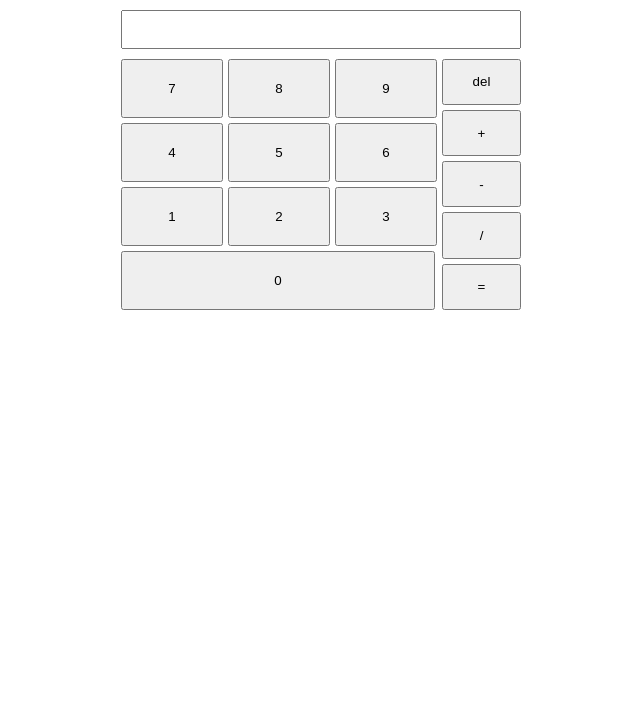
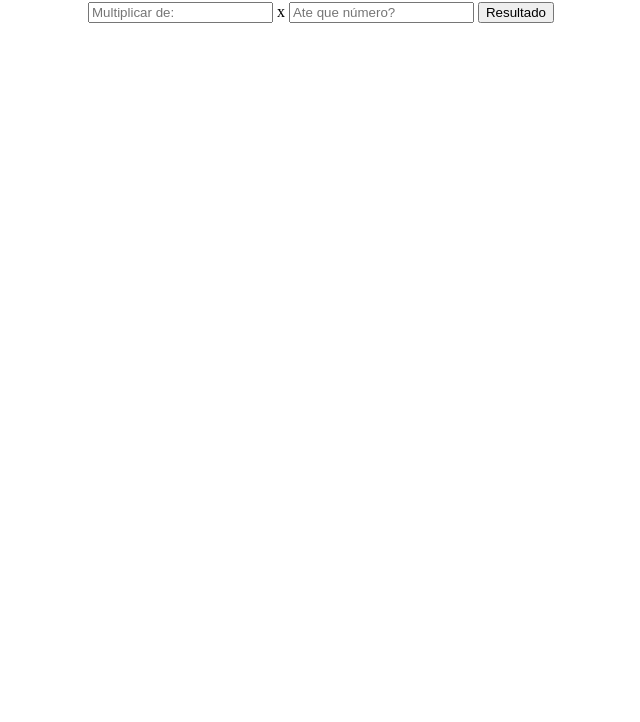
Before and after one commit to PedroNascimento009/Calculadora-Geral, a plain HTML site: page index.html in a window 1280 px wide. Shown: the part 78-800 px from the top of the page, without its empty margins (319-959 px from the left). Drawn offline with Linux system fonts and the light colour scheme.

Commit message:
mudei para tabuada

```diff
--- a/index.html
+++ b/index.html
@@ -8,34 +8,17 @@
     <link rel="stylesheet" href="style.css">
     <script src="script.js" defer></script>
 
-    <title>Calculadora</title>
+    <title>Tabuada</title>
 </head>
 
 <body>
     <div class="container">
-        <h1>Calculadora</h1>
-        <input type="text" id="input">
-        <div class="container-btn">
-            <div class="items-num">
-                <button class="btn" onclick="numero(7)">7</button>
-                <button class="btn" onclick="numero(8)">8</button>
-                <button class="btn" onclick="numero(9)">9</button>
-                <button class="btn" onclick="numero(4)">4</button>
-                <button class="btn" onclick="numero(5)">5</button>
-                <button class="btn" onclick="numero(6)">6</button>
-                <button class="btn" onclick="numero(1)">1</button>
-                <button class="btn" onclick="numero(2)">2</button>
-                <button class="btn" onclick="numero(3)">3</button>
-                <button class="btn" onclick="numero(0)">0</button>
-            </div>
-            <div class="items-op">
-                <button onclick="deletar()">del</button>
-                <button onclick="somar()">+</button>
-                <button onclick="subtrair()">-</button>
-                <button onclick="dividir()">/</button>
-                <button onclick="resultado()">=</button>
-            </div>
-        </div>
+        <h1>Tabuada</h1>
+        <input type="text" id="input1" placeholder="Multiplicar de: ">
+        <span>x</span>
+        <input type="text" id="input2" placeholder="Ate que número?">
+        <button id="btn">Resultado</button>
+        <p id="resultado"></p>
     </div>
 </body>
 
--- a/script.js
+++ b/script.js
@@ -0,0 +1,13 @@
+const primeiroInput = document.querySelector('#input1')
+const segundoInput = document.querySelector('#input2')
+const botao = document.querySelector('#btn')
+const resultado = document.querySelector('#resultado')
+const container = document.querySelector('.container')
+
+function adicionar () {
+    for(let i = 0; i <= segundoInput.value; i++){
+
+    }
+}
+
+botao.addEventListener('click',  adicionar)
--- a/style.css
+++ b/style.css
@@ -1,41 +1,3 @@
 .container {
-    display: flex;
-    flex-direction: column;
     text-align: center;
-
-    width: 50vh;
-    margin: 0 auto;
 }
-
-#input {
-    padding: 10px;
-}
-
-.container-btn {
-    display: flex;
-    gap: 5px;
-
-    margin-top: 10px;
-}
-
-.items-num {
-    display: grid;
-    grid-template-columns: 1fr 1fr 1fr;
-    flex-basis: 80%;
-    gap: 5px;
-}
-
-.btn {
-    padding: 20px;
-}
-
-.btn:last-child{
-    width: 308%;
-}
-
-.items-op {
-    display: grid;
-    grid-template-columns: 1fr;
-    flex-basis: 20%;
-    gap: 5px;
-}
```
